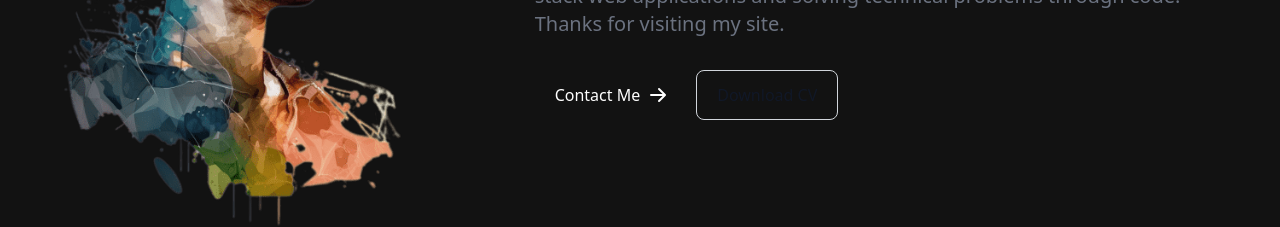
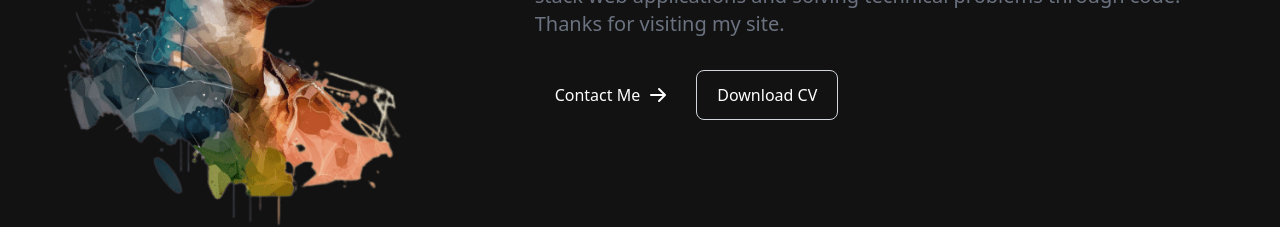
Before and after one commit to ThomasHanson/thanson-dev, a Next.js app: page / in a window 1280 px wide. Shown: the part 422-649 px from the top of the page. Built offline with nearby package versions, Linux system fonts and the light colour scheme.

Commit message:
Fixed styling for buttons on home page in light mode.

```diff
--- a/src/pages/index.tsx
+++ b/src/pages/index.tsx
@@ -21,7 +21,7 @@ export default function Home() {
           </p>
           <Link
             href="contact"
-            className="inline-flex items-center justify-center px-5 py-3 mr-3 text-base font-medium text-center text-white rounded-lg bg-primary-700 hover:bg-primary-800 focus:ring-4 focus:ring-primary-300 dark:focus:ring-primary-900"
+            className="inline-flex items-center justify-center px-5 py-3 mr-3 text-base font-medium text-center rounded-lg bg-primary-700 hover:bg-primary-800 focus:ring-4 focus:ring-primary-300 dark:focus:ring-primary-900"
           >
             Contact Me
             <svg className="w-5 h-5 ml-2 -mr-1" fill="currentColor" viewBox="0 0 20 20" xmlns="http://www.w3.org/2000/svg"><path fillRule="evenodd" d="M10.293 3.293a1 1 0 011.414 0l6 6a1 1 0 010 1.414l-6 6a1 1 0 01-1.414-1.414L14.586 11H3a1 1 0 110-2h11.586l-4.293-4.293a1 1 0 010-1.414z" clipRule="evenodd"></path></svg>
@@ -30,7 +30,7 @@ export default function Home() {
             href="/data/resume/Thomas_Hanson_CV.pdf"
             target="_blank"
             rel="noopener noreferrer"
-            className="inline-flex items-center justify-center px-5 py-3 text-base font-medium text-center text-gray-900 border border-gray-300 rounded-lg light:hover:text-white hover:bg-gray-100 focus:ring-4 focus:ring-gray-100 dark:text-white hover:text-white dark:border-gray-700 dark:hover:bg-gray-700 dark:focus:ring-gray-800">
+            className="inline-flex items-center justify-center px-5 py-3 text-base font-medium text-center border border-gray-300 rounded-lg hover:bg-gray-100 focus:ring-4 focus:ring-gray-100 dark:border-gray-700 dark:hover:bg-gray-700 dark:focus:ring-gray-800">
             Download CV
           </a>
         </div>
```
